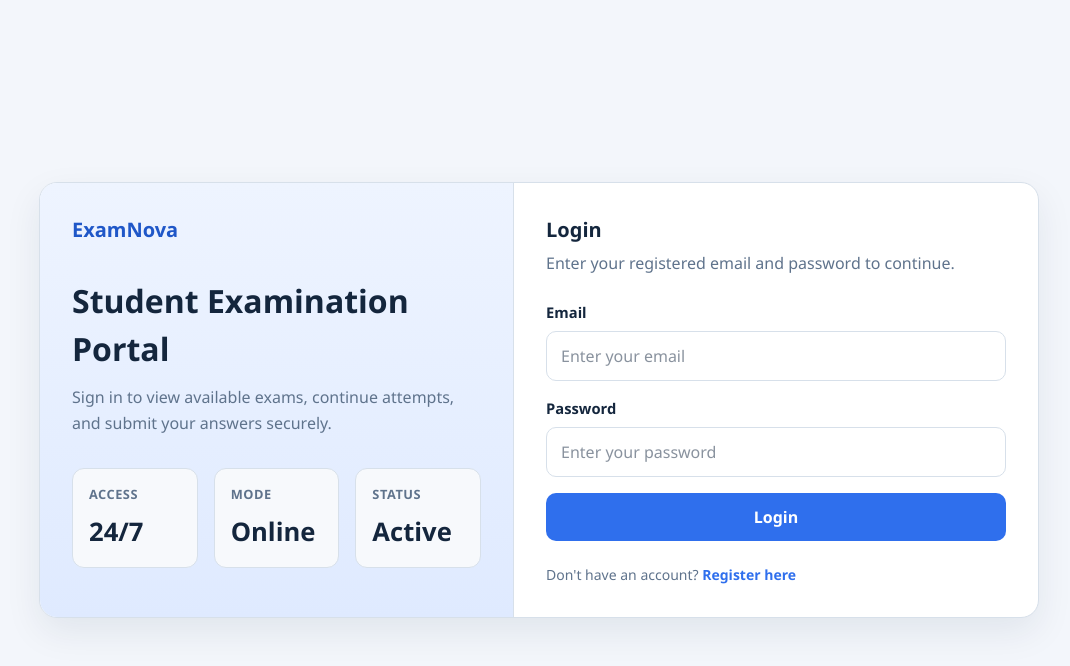
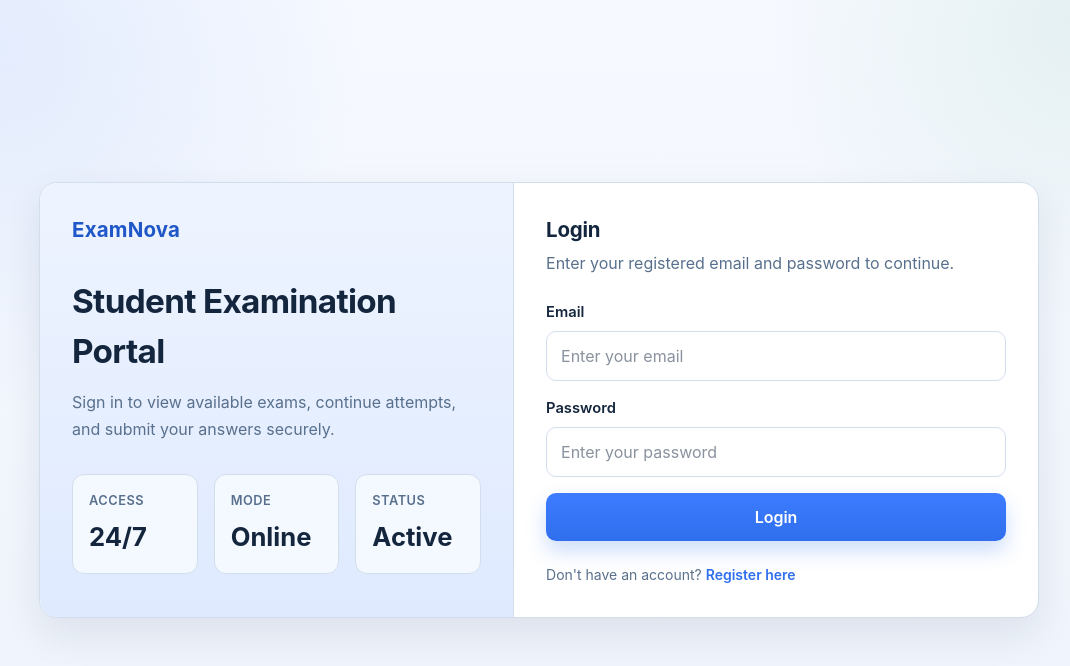
Before and after one commit to rupeshsurve01/examnova-saas-platform, a React (Vite) app in the folder client/: page / in a window 1280 px wide. Shown: the top 666 px of the page, without its empty margins (101-1171 px from the left). Built offline with nearby package versions, Linux system fonts and the light colour scheme; no server answers.

Commit message:
feat: inhance index.css

```diff
--- a/client/src/index.css
+++ b/client/src/index.css
@@ -1,17 +1,17 @@
 @import "tailwindcss";
 
 :root {
-  --bg: #f3f6fb;
+  --bg: #eef3fb;
   --surface: #ffffff;
-  --surface-muted: #f7f9fc;
-  --border: #d7e0ea;
+  --surface-muted: #f4f8ff;
+  --border: #d3deec;
   --text: #14263d;
-  --muted: #5f738c;
+  --muted: #58708d;
   --primary: #2f6fed;
   --primary-dark: #1f57c8;
   --success: #1f8f5f;
   --danger: #dc2626;
-  --shadow: 0 14px 36px rgba(19, 38, 61, 0.08);
+  --shadow: 0 16px 38px rgba(19, 38, 61, 0.09);
 }
 
 @layer base {
@@ -22,9 +22,13 @@
   body {
     margin: 0;
     min-height: 100vh;
-    background: var(--bg);
+    background:
+      radial-gradient(circle at 8% 6%, rgba(47, 111, 237, 0.09), transparent 26%),
+      radial-gradient(circle at 92% 2%, rgba(31, 143, 95, 0.08), transparent 22%),
+      linear-gradient(180deg, #f6f9ff 0%, var(--bg) 100%);
     color: var(--text);
-    font-family: "Segoe UI", Tahoma, Geneva, Verdana, sans-serif;
+    font-family: "Inter", "Segoe UI", Tahoma, Geneva, Verdana, sans-serif;
+    line-height: 1.5;
   }
 
   h1,
@@ -51,7 +55,7 @@
   .container-card {
     width: 100%;
     border: 1px solid var(--border);
-    border-radius: 16px;
+    border-radius: 18px;
     background: var(--surface);
     box-shadow: var(--shadow);
   }
@@ -62,13 +66,16 @@
     justify-content: space-between;
     gap: 16px;
     border-bottom: 1px solid var(--border);
-    padding: 18px 24px;
+    padding: 18px 22px;
+    background:
+      linear-gradient(180deg, rgba(255, 255, 255, 0.96), rgba(247, 251, 255, 0.96));
   }
 
   .brand {
-    font-size: 1.25rem;
+    font-size: 1.28rem;
     font-weight: 700;
     color: var(--primary-dark);
+    letter-spacing: 0.01em;
   }
 
   .page-header {
@@ -79,14 +86,15 @@
   }
 
   .page-title {
-    font-size: 2rem;
+    font-size: 2.08rem;
     font-weight: 700;
     color: var(--text);
+    letter-spacing: -0.02em;
   }
 
   .page-subtitle {
     max-width: 720px;
-    line-height: 1.6;
+    line-height: 1.65;
     color: var(--muted);
   }
 
@@ -121,12 +129,14 @@
     border-radius: 14px;
     background: var(--surface);
     box-shadow: var(--shadow);
+    transition: border-color 180ms ease, box-shadow 180ms ease;
   }
 
   .section-title {
-    font-size: 1.25rem;
+    font-size: 1.28rem;
     font-weight: 700;
     color: var(--text);
+    letter-spacing: -0.01em;
   }
 
   .section-subtitle {
@@ -182,6 +192,7 @@
     background: #fff;
     padding: 12px 14px;
     color: var(--text);
+    transition: border-color 160ms ease, box-shadow 160ms ease, background-color 160ms ease;
   }
 
   .form-input:focus {
@@ -193,25 +204,44 @@
   .primary-button {
     border: none;
     border-radius: 10px;
-    background: var(--primary);
+    background: linear-gradient(180deg, #3d7cff 0%, #2f6fed 100%);
     color: white;
     padding: 12px 18px;
     font-weight: 600;
     cursor: pointer;
-    transition: background-color 160ms ease;
+    box-shadow: 0 10px 20px rgba(47, 111, 237, 0.24);
+    transition:
+      transform 160ms ease,
+      box-shadow 160ms ease,
+      background-color 160ms ease;
   }
 
   .primary-button:hover {
-    background: var(--primary-dark);
+    transform: translateY(-1px);
+    background: linear-gradient(180deg, #2f6fed 0%, #1f57c8 100%);
+    box-shadow: 0 14px 24px rgba(47, 111, 237, 0.28);
   }
 
   .secondary-button {
     border: 1px solid var(--border);
     border-radius: 10px;
-    background: white;
+    background: linear-gradient(180deg, #ffffff 0%, #f6faff 100%);
     color: var(--text);
     padding: 12px 18px;
     font-weight: 600;
+    cursor: pointer;
+    transition:
+      transform 160ms ease,
+      border-color 160ms ease,
+      box-shadow 160ms ease,
+      color 160ms ease;
+  }
+
+  .secondary-button:hover {
+    transform: translateY(-1px);
+    border-color: #bfd3f8;
+    color: #1f57c8;
+    box-shadow: 0 10px 18px rgba(47, 111, 237, 0.12);
   }
 
   .exam-grid {
@@ -224,6 +254,13 @@
     border-radius: 14px;
     background: var(--surface);
     padding: 20px;
+    transition: transform 180ms ease, border-color 180ms ease, box-shadow 180ms ease;
+  }
+
+  .exam-card:hover {
+    transform: translateY(-1px);
+    border-color: #c2d5f5;
+    box-shadow: 0 16px 28px rgba(47, 111, 237, 0.1);
   }
 
   .exam-card-meta {
@@ -630,7 +667,7 @@
   gap: 24px;
   border-right: 1px solid #cad8ec;
   background:
-    linear-gradient(180deg, rgba(255, 255, 255, 0.98), rgba(244, 248, 255, 0.98));
+    linear-gradient(180deg, rgba(255, 255, 255, 0.99), rgba(240, 247, 255, 0.99));
   padding: 24px 20px;
 }
 
@@ -1066,6 +1103,7 @@
   background: rgba(255, 255, 255, 0.92);
   backdrop-filter: blur(10px);
   padding: 18px 24px;
+  box-shadow: 0 8px 20px rgba(19, 38, 61, 0.05);
 }
 
 .student-mobile-menu-button {
@@ -1431,6 +1469,11 @@
   border-radius: 18px;
   background: linear-gradient(180deg, #ffffff 0%, #f9fbff 100%);
   padding: 22px;
+  transition: transform 170ms ease, box-shadow 170ms ease, border-color 170ms ease;
+}
+
+.result-review-card:hover {
+  transform: translateY(-1px);
 }
 
 .result-review-card-correct {
```
